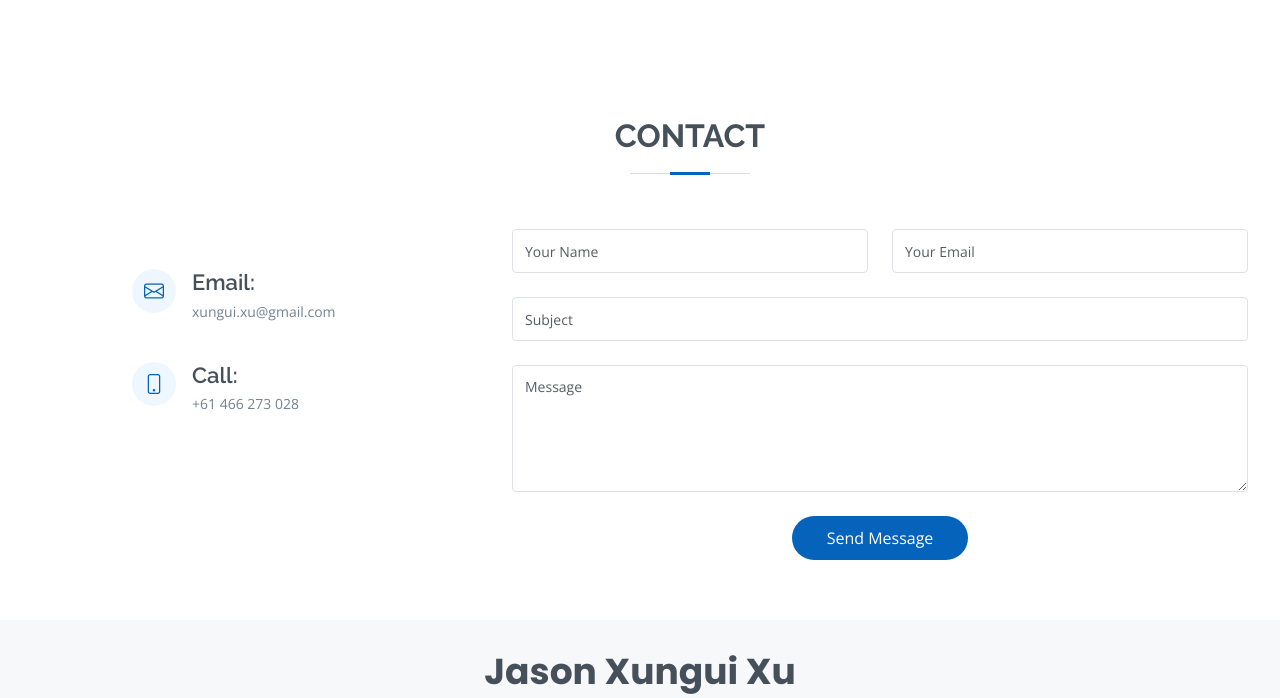
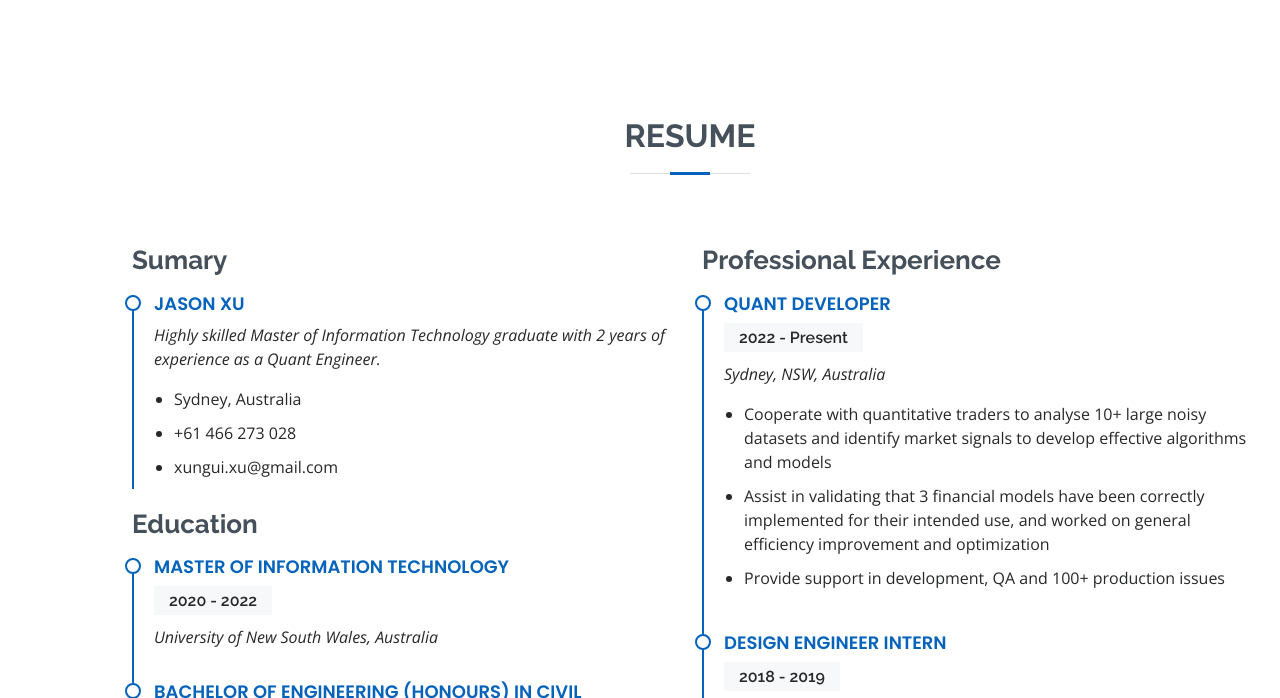
Before and after one commit to JasonXu0920/JasonXu0920.github.io, a plain HTML site: page index.html in a window 1280 px wide. Shown: the part 2063-2761 px from the top of the page. Drawn offline with nearby package versions, Linux system fonts and the light colour scheme.

Commit message:
correct some info

```diff
--- a/index.html
+++ b/index.html
@@ -5,7 +5,7 @@
   <meta charset="utf-8">
   <meta content="width=device-width, initial-scale=1.0" name="viewport">
 
-  <title>MyResume Bootstrap Template - Index</title>
+  <title>Jx's Page</title>
   <meta content="" name="description">
   <meta content="" name="keywords">
 
@@ -179,6 +179,76 @@
       </div>
     </section><!-- End Skills Section -->
 
+    <!-- ======= Resume Section ======= -->
+    <section id="resume" class="resume">
+      <div class="container" data-aos="fade-up">
+        <div class="section-title">
+          <h2>Resume</h2>
+        </div>
+
+        <div class="row">
+          <div class="col-lg-6">
+            <h3 class="resume-title">Sumary</h3>
+            <div class="resume-item pb-0">
+              <h4>Jason Xu</h4>
+              <p><em>Highly skilled Master of Information Technology graduate with 2 years of experience as a Quant Engineer.</em></p>
+              <ul>
+                <li>Sydney, Australia</li>
+                <li>+61 466 273 028</li>
+                <li>xungui.xu@gmail.com</li>
+              </ul>
+            </div>
+
+            <h3 class="resume-title">Education</h3>
+            <div class="resume-item">
+              <h4>Master of Information Technology</h4>
+              <h5>2020 - 2022</h5>
+              <p><em>University of New South Wales, Australia</em></p>
+            </div>
+            <div class="resume-item">
+              <h4>Bachelor of Engineering (Honours) in Civil Engineering</h4>
+              <h5>2016 - 2019</h5>
+              <p><em>University of Technology, Sydney, Australia</em></p>
+            </div>
+          </div>
+          <div class="col-lg-6">
+            <h3 class="resume-title">Professional Experience</h3>
+            <div class="resume-item">
+              <h4>Quant Developer</h4>
+              <h5>2022 - Present</h5>
+              <p><em>Sydney, NSW, Australia</em></p>
+              <ul>
+                <li>Cooperate with quantitative traders to analyse 10+ large noisy datasets and identify market signals to develop effective algorithms and models</li>
+                <li>Assist in validating that 3 financial models have been correctly implemented for their intended use, and worked on general efficiency improvement and optimization</li>
+                <li>Provide support in development, QA and 100+ production issues</li>
+              </ul>
+            </div>
+            <div class="resume-item">
+              <h4>Design Engineer Intern</h4>
+              <h5>2018 - 2019</h5>
+              <p><em>Sydney, NSW, Australia</em></p>
+              <ul>
+                <li>Conducted concrete, timber, and drainage designs of two residential houses</li>
+                <li>Enhanced understanding on Building Code of Australian Standards</li>
+                <li>Reviewed all design documentation before submission to supervisor</li>
+              </ul>
+            </div>
+            <div class="resume-item">
+              <h4>Cadet Site Engineer</h4>
+              <h5>2017 - 2018</h5>
+              <p><em>Sydney, NSW, Australia</em></p>
+              <ul>
+                <li>Collaborated with 5-member team to complete construction of a 6-storeys apartment</li>
+                <li>Inspected and proctored site activities, kept a site diary on a weekly basis</li>
+                <li>Monitored and tracked all subcontractors and suppliers on site</li>
+              </ul>
+            </div>
+          </div>
+        </div>
+
+      </div>
+    </section><!-- End Resume Section -->
+
     <!-- ======= Contact Section ======= -->
     <section id="contact" class="contact">
       <div class="container" data-aos="fade-up">
```
